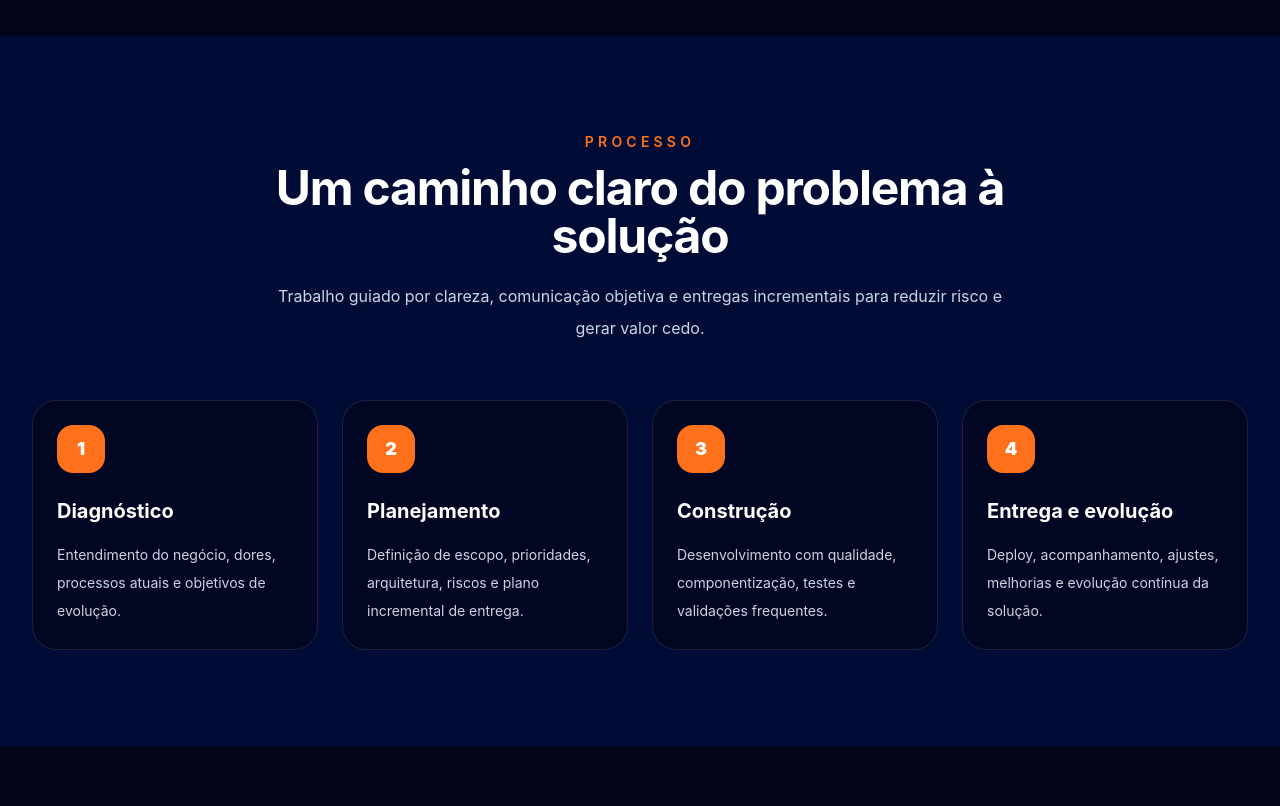
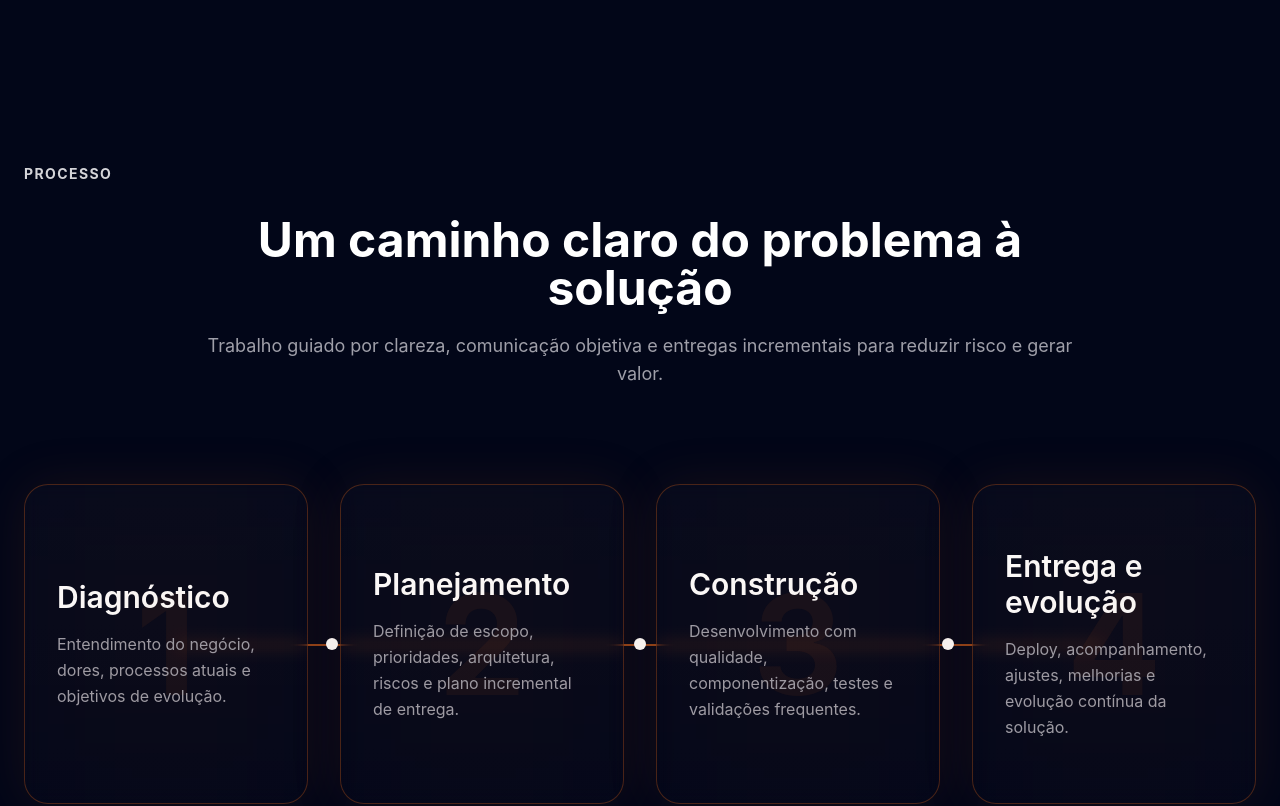
Before and after one commit to gsp-consultoria/gsp-website, a React (Vite) app: page / in a window 1280 px wide. Shown: the part 1780-2586 px from the top of the page. Built offline with nearby package versions, Linux system fonts and the light colour scheme.

Commit message:
feat: atualizacao secao processo

```diff
--- a/src/components/sections/Process.tsx
+++ b/src/components/sections/Process.tsx
@@ -1,46 +1,71 @@
-import { Container } from '../ui/Container';
-import { SectionTitle } from '../ui/SectionTitle';
+"use client";
+
+import { ProcessCard } from "./process/ProcessCards";
+import { ProcessTimeline } from "./process/ProcessTimeLine";
 
 const steps = [
   {
-    title: 'Diagnóstico',
-    description: 'Entendimento do negócio, dores, processos atuais e objetivos de evolução.',
+    number: "1",
+    title: "Diagnóstico",
+    description:
+      "Entendimento do negócio, dores, processos atuais e objetivos de evolução.",
   },
   {
-    title: 'Planejamento',
-    description: 'Definição de escopo, prioridades, arquitetura, riscos e plano incremental de entrega.',
+    number: "2",
+    title: "Planejamento",
+    description:
+      "Definição de escopo, prioridades, arquitetura, riscos e plano incremental de entrega.",
   },
   {
-    title: 'Construção',
-    description: 'Desenvolvimento com qualidade, componentização, testes e validações frequentes.',
+    number: "3",
+    title: "Construção",
+    description:
+      "Desenvolvimento com qualidade, componentização, testes e validações frequentes.",
   },
   {
-    title: 'Entrega e evolução',
-    description: 'Deploy, acompanhamento, ajustes, melhorias e evolução contínua da solução.',
+    number: "4",
+    title: "Entrega e evolução",
+    description:
+      "Deploy, acompanhamento, ajustes, melhorias e evolução contínua da solução.",
   },
 ];
 
 export function Process() {
   return (
-    <section id="processo" className="scroll-mt-24 bg-[#011b7c]/30 py-24">
-      <Container>
-        <SectionTitle
-          eyebrow="Processo"
-          title="Um caminho claro do problema à solução"
-          description="Trabalho guiado por clareza, comunicação objetiva e entregas incrementais para reduzir risco e gerar valor cedo."
-        />
-        <div className="mt-14 grid gap-6 md:grid-cols-2 lg:grid-cols-4">
-          {steps.map((step, index) => (
-            <div key={step.title} className="rounded-3xl border border-white/10 bg-slate-950/60 p-6">
-              <span className="grid size-12 place-items-center rounded-2xl bg-[#fe701a] text-lg font-black text-white">
-                {index + 1}
-              </span>
-              <h3 className="mt-6 text-xl font-bold text-white">{step.title}</h3>
-              <p className="mt-4 text-sm leading-7 text-slate-300">{step.description}</p>
-            </div>
-          ))}
+    <section
+      id="processo"
+      className="relative overflow-hidden bg-[#020618] py-32"
+    >
+      <div className="container mx-auto px-6">
+        <span className="mb-8 block text-sm font-bold uppercase tracking-widest text-zinc-300">
+          PROCESSO
+        </span>
+
+        <div className="mx-auto max-w-4xl text-center">
+          <h2 className="text-4xl font-bold text-white md:text-5xl">
+            Um caminho claro do problema à solução
+          </h2>
+
+          <p className="mt-5 text-lg text-zinc-400">
+            Trabalho guiado por clareza, comunicação objetiva e
+            entregas incrementais para reduzir risco e gerar valor.
+          </p>
         </div>
-      </Container>
+
+        <div className="relative mt-24">
+          <ProcessTimeline />
+
+          <div className="grid gap-8 lg:grid-cols-4">
+            {steps.map((step, index) => (
+              <ProcessCard
+                key={step.number}
+                {...step}
+                index={index}
+              />
+            ))}
+          </div>
+        </div>
+      </div>
     </section>
   );
 }
--- /dev/null
+++ b/src/components/sections/process/ProcessCards.tsx
@@ -0,0 +1,107 @@
+import { motion } from "framer-motion";
+
+interface ProcessCardProps {
+  number: string;
+  title: string;
+  description: string;
+  index: number;
+}
+
+export function ProcessCard({
+  number,
+  title,
+  description,
+  index,
+}: ProcessCardProps) {
+  return (
+    <motion.div
+      initial={{
+        opacity: 0,
+        y: 50,
+        scale: 0.95,
+      }}
+      whileInView={{
+        opacity: 1,
+        y: 0,
+        scale: 1,
+      }}
+      viewport={{
+        once: true,
+        amount: 0.5,
+      }}
+      transition={{
+        duration: 1.1,
+        delay: index * 1.2,
+      }}
+      className="relative z-50"
+    >
+      <motion.div
+        initial={{
+          borderColor: "rgba(255,255,255,0.08)",
+          boxShadow: "0 0 0 rgba(143,66,25,0)",
+        }}
+        whileInView={{
+          borderColor: "rgba(143,66,25,0.5)",
+          boxShadow: "0 0 50px rgba(143,66,25,.15)",
+        }}
+        viewport={{
+          once: true,
+          amount: 0.5,
+        }}
+        transition={{
+          duration: 0.8,
+          delay: index * 1.2,
+        }}
+        className="
+          relative
+          z-50
+          h-[320px]
+          overflow-hidden
+          rounded-3xl
+          border
+          bg-gradient-to-b
+          from-white/[0.02]
+          to-white/[0.01]
+          backdrop-blur-sm
+          p-8
+        "
+      >
+        <div
+          className="
+            absolute
+            inset-0
+            bg-[#8F4219]/5
+            blur-3xl
+            z-50
+          "
+        />
+
+        <span
+          className="
+            absolute
+            inset-0
+            flex
+            items-center
+            justify-center
+            text-[140px]
+            font-bold
+            text-[#8F4219]/10
+            select-none
+          "
+        >
+          {number}
+        </span>
+
+        <div className="relative z-10 flex h-full flex-col justify-center">
+          <h3 className="mb-4 text-3xl font-semibold text-white">
+            {title}
+          </h3>
+
+          <p className="leading-relaxed text-zinc-400">
+            {description}
+          </p>
+        </div>
+      </motion.div>
+    </motion.div>
+  );
+}
--- /dev/null
+++ b/src/components/sections/process/ProcessTimeLine.tsx
@@ -0,0 +1,84 @@
+import { motion } from "framer-motion";
+
+export function ProcessTimeline() {
+  return (
+    <div className="hidden lg:block">
+      <div className="absolute top-[160px] left-[12.5%] h-[2px] w-[75%] bg-white/10" />
+
+      <motion.div
+        initial={{ scaleX: 0 }}
+        whileInView={{ scaleX: 1 }}
+        viewport={{ once: true }}
+        transition={{
+          duration: 5,
+          ease: "easeInOut",
+        }}
+        className="
+          absolute
+          top-[160px]
+          left-[12.5%]
+          h-[2px]
+          w-[75%]
+          z-0
+          bg-[#8F4219]
+          origin-left
+        "
+      />
+
+      <motion.div
+        initial={{ left: "12.5%" }}
+        whileInView={{ left: "87.5%" }}
+        viewport={{ once: true }}
+        transition={{
+          duration: 5,
+          ease: "easeInOut",
+        }}
+        className="absolute top-[151px] -z-10"
+      >
+        <div
+          className="
+            absolute
+            -left-6
+            -top-6
+            z-0
+            h-14
+            w-14
+            rounded-full
+            bg-[#8F4219]/20
+            blur-xl
+          "
+        />
+
+        <div
+          className="
+            h-5
+            w-5
+            z-0
+            rounded-full
+            bg-[#8F4219]
+            shadow-[0_0_30px_rgba(143,66,25,.9)]
+          "
+        />
+      </motion.div>
+
+      {[25, 50, 75].map((position) => (
+        <div
+          key={position}
+          className="
+            absolute
+            top-[154px]
+            h-3
+            w-3
+            z-0
+            rounded-full
+            bg-white
+          "
+          style={{
+            left: `${position}%`,
+            transform: "translateX(-50%)",
+          }}
+        />
+      ))}
+    </div>
+  );
+}
```
